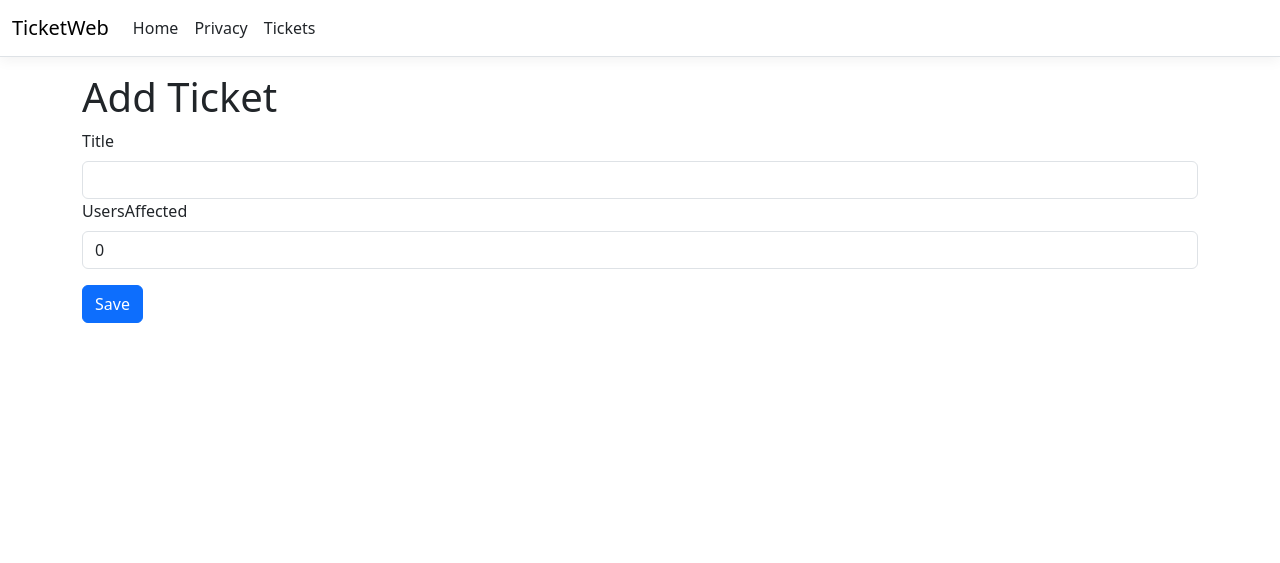
After one commit to S3RP3N7/dotnet-learning, an ASP.NET Core app: template TicketWeb/TicketWeb/Views/Tickets/Create.cshtml in a window 1280 px wide. The commit adds this page. Shown: the top 563 px of the page. Run offline with ASP.NET Core 8, Linux system fonts and the light colour scheme; the template is opened without the code that fills it, so the values that code supplies are empty; style sheets or scripts are compiled from the project's sources.

Commit message:
Add Create ticket form

```diff
--- a/TicketWeb/TicketWeb/Controllers/TicketsController.cs
+++ b/TicketWeb/TicketWeb/Controllers/TicketsController.cs
@@ -13,5 +13,9 @@ namespace TicketWeb.Controllers
                 return View(tickets);
             }
         }
+        public IActionResult Create()
+        {
+            return View();
+        }
     }
 }
--- /dev/null
+++ b/TicketWeb/TicketWeb/Views/Tickets/Create.cshtml
@@ -0,0 +1,18 @@
+@model TicketWeb.Models.Ticket
+@{
+    ViewData["Title"] = "Add Ticket";
+}
+
+<h1>Add Ticket</h1>
+
+<form asp-action="Create" methods="post">
+    <div class="=mb-3">
+        <label asp-for="Title" class="form-label"></label>
+        <input asp-for="Title" class="form-control" />
+    </div>
+    <div class="= mb-3">
+        <label asp-for="UsersAffected" class="form-label"></label>
+        <input asp-for="UsersAffected" class="form-control" />
+    </div>
+    <button type="submit" class="btn btn-primary">Save</button>
+</form>
--- a/TicketWeb/TicketWeb/Views/Tickets/Index.cshtml
+++ b/TicketWeb/TicketWeb/Views/Tickets/Index.cshtml
@@ -4,7 +4,7 @@
 }
 
 <h1>Tickets</h1>
-
+<a asp-action="Create" class="btn btn-primary mb-3">Add ticket</a>
 <table class="table">
     <thead>
         <tr>
```
